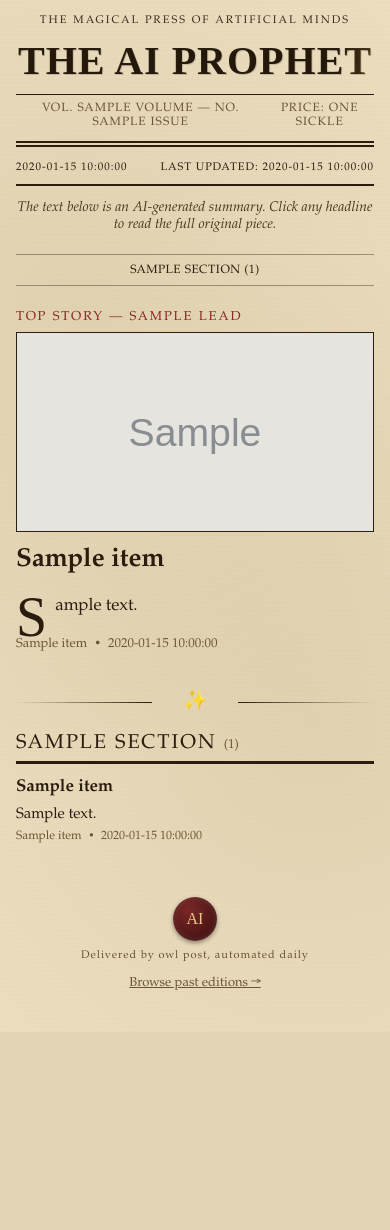
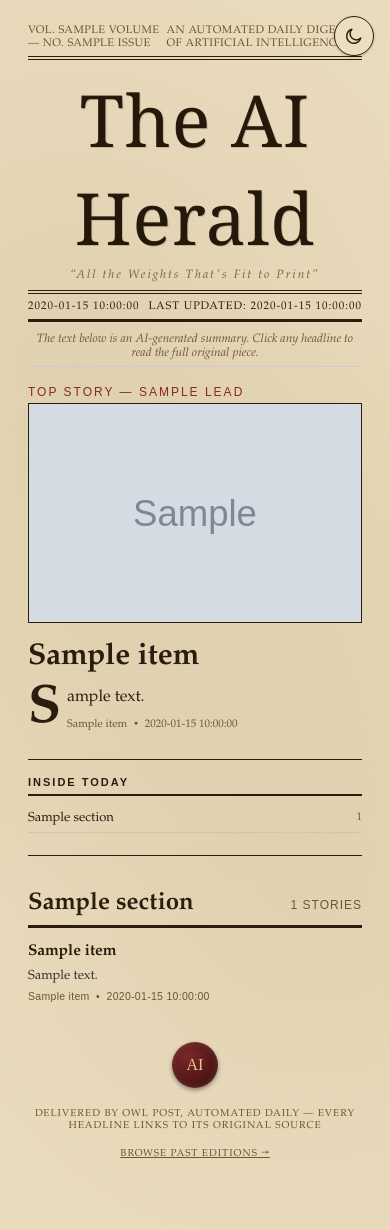
Before and after one commit to exc33ded/prefect-AI-news-run, a Python web app: template daily_ai_digest/templates/edition.html in a window 390 px wide. Before the commit the page ends 990 px from the top, so only its background shows below. Run offline with Jinja, Linux system fonts and the light colour scheme; the template is opened without the code that fills it: most values are stand-ins (such as "Sample title", 1, 10 or a date in 2020); grey boxes marked "Sample" are stand-in pictures.

Commit message:
Replace edition template with The AI Herald broadsheet design
Swaps the gothic-parchment 'AI Prophet' template for the broadsheet
layout: front-page lead + index rail, dedicated papers side-box,
light/dark theme toggle, mobile breakpoints.

```diff
--- a/daily_ai_digest/templates/edition.html
+++ b/daily_ai_digest/templates/edition.html
@@ -2,8 +2,16 @@
 <html>
 <head>
 <meta charset="utf-8">
-<title>The AI Prophet — {{ date }}</title>
+<title>The AI Herald — {{ date }}</title>
 <style>
+  :root {
+    --ink: #2b1d0e;
+    --rule: #2b1d0e;
+    --paper: #ecdfc0;
+    --gray: #6b5636;
+    --red: #8a2727;
+  }
+  * { box-sizing: border-box; }
   @keyframes shimmer {
     0%   { background-position: -200% 0; }
     100% { background-position: 200% 0; }
@@ -14,39 +22,49 @@
     50% { opacity: 1; }
     55% { opacity: 0.9; }
   }
-  @keyframes float {
-    0%, 100% { transform: translateY(0) rotate(0deg); }
-    50% { transform: translateY(-4px) rotate(2deg); }
+  body, .item a, .side-item a, .index-rail a, .theme-toggle, .seal, .item p, .side-item p {
+    transition: background-color 0.5s ease, color 0.5s ease, border-color 0.5s ease;
   }
-
-  * { box-sizing: border-box; }
   body {
-    background-color: #ecdfc0;
+    background-color: var(--paper);
     background-image:
       radial-gradient(circle at 20% 30%, rgba(120,90,40,0.10), transparent 60%),
       radial-gradient(circle at 80% 70%, rgba(120,90,40,0.10), transparent 60%),
       repeating-linear-gradient(0deg, rgba(120,90,40,0.02) 0px, transparent 2px, transparent 4px);
     font-family: 'Palatino Linotype', 'Book Antiqua', Palatino, serif;
-    font-size: 18px;
-    color: #2b1d0e;
-    max-width: 900px;
+    color: var(--ink);
+    max-width: 1080px;
     margin: 0 auto;
-    padding: 20px 30px 60px;
+    padding: 24px 28px 70px;
   }
 
-  .masthead { text-align: center; border-bottom: 6px double #2b1d0e; padding-bottom: 12px; margin-bottom: 8px; }
-  .masthead .eyebrow { font-size: 13px; letter-spacing: 4px; animation: flicker 4s ease-in-out infinite; }
+  .topline {
+    display: flex;
+    justify-content: space-between;
+    font-size: 11px;
+    letter-spacing: 0.5px;
+    text-transform: uppercase;
+    color: var(--gray);
+    padding-bottom: 6px;
+  }
+
+  .masthead {
+    text-align: center;
+    border-top: 4px double var(--ink);
+    border-bottom: 4px double var(--ink);
+    padding: 10px 0 8px;
+  }
   .masthead h1 {
-    font-family: 'Old English Text MT', 'Times New Roman', Georgia, serif;
-    font-size: 64px;
-    letter-spacing: 2px;
-    margin: 10px 0;
-    color: #2b1d0e;
+    font-family: 'Old English Text MT', 'UnifrakturMaguntia', Georgia, serif;
+    font-size: 72px;
+    margin: 0;
+    letter-spacing: 1px;
+    font-weight: normal;
     text-shadow: 1px 1px 0 rgba(0,0,0,0.15);
   }
   @supports ((-webkit-background-clip: text) or (background-clip: text)) {
     .masthead h1 {
-      background: linear-gradient(100deg, #2b1d0e 40%, #8a6a2f 50%, #2b1d0e 60%);
+      background: linear-gradient(100deg, var(--ink) 40%, #8a6a2f 50%, var(--ink) 60%);
       background-size: 250% 100%;
       -webkit-background-clip: text;
       background-clip: text;
@@ -54,149 +72,174 @@
       animation: shimmer 6s linear infinite;
     }
   }
-  .masthead .byline {
-    display: flex;
-    justify-content: space-between;
+  .masthead .tagline {
     font-size: 12px;
-    letter-spacing: 1px;
-    text-transform: uppercase;
-    color: #6b5636;
-    border-top: 1px solid #2b1d0e;
-    padding-top: 6px;
-    margin-top: 8px;
+    font-style: italic;
+    letter-spacing: 2px;
+    color: var(--gray);
+    margin-top: 2px;
+    animation: flicker 4s ease-in-out infinite;
   }
 
   .dateline {
     display: flex;
-    flex-wrap: wrap;
     justify-content: space-between;
-    align-items: center;
-    gap: 4px 12px;
-    font-size: 13px;
+    font-size: 11px;
+    text-transform: uppercase;
     letter-spacing: 1px;
-    text-transform: uppercase;
-    border-bottom: 2px solid #2b1d0e;
-    padding: 6px 0 10px;
-    margin-bottom: 14px;
+    border-bottom: 3px solid var(--ink);
+    padding: 6px 0;
+    margin-bottom: 4px;
   }
 
   .disclaimer {
-    font-size: 14px;
+    text-align: center;
+    font-size: 12px;
     font-style: italic;
-    text-align: center;
-    margin-bottom: 20px;
-    color: #4a3620;
+    color: var(--gray);
+    padding: 6px 0;
+    border-bottom: 1px solid #ccc;
+    margin-bottom: 18px;
   }
 
-  .index {
-    text-align: center;
-    font-size: 12px;
-    letter-spacing: 0.5px;
-    text-transform: uppercase;
-    padding: 8px 0;
-    margin-bottom: 24px;
-    border-top: 1px solid rgba(43,29,14,0.4);
-    border-bottom: 1px solid rgba(43,29,14,0.4);
-  }
-  .index a { color: #2b1d0e; text-decoration: none; }
-  .index a:hover { text-decoration: underline; }
-  .index .sep { color: #8a6a2f; margin: 0 6px; }
-
-  .lead { margin-bottom: 36px; }
-  .lead .thumb {
-    display: block;
-    width: 100%;
-    max-height: 320px;
-    object-fit: cover;
-    margin-bottom: 14px;
-    border: 1px solid #2b1d0e;
-    filter: sepia(20%);
+  .frontpage {
+    display: grid;
+    grid-template-columns: 2fr 1fr;
+    gap: 28px;
+    border-bottom: 1px solid var(--ink);
+    padding-bottom: 22px;
+    margin-bottom: 22px;
   }
   .lead .kicker {
-    font-size: 13px;
+    font-size: 12px;
     letter-spacing: 2px;
     text-transform: uppercase;
-    color: #8a2727;
-    margin-bottom: 6px;
+    color: var(--red);
+    font-family: Arial, sans-serif;
+    margin-bottom: 4px;
   }
-  .lead a {
+  .lead .lead-image {
+    width: 100%;
+    max-height: 220px;
+    object-fit: cover;
+    border: 1px solid var(--ink);
+    margin-bottom: 12px;
+  }
+  .lead a.headline {
     display: block;
-    font-size: 38px;
-    line-height: 1.15;
+    font-size: 40px;
+    line-height: 1.08;
     font-weight: bold;
-    color: #2b1d0e;
+    color: var(--ink);
     text-decoration: none;
-    margin-bottom: 10px;
+    margin-bottom: 12px;
   }
-  .lead a:hover { text-decoration: underline; }
-  .lead p {
-    font-size: 18px;
-    line-height: 1.6;
+  .lead a.headline:hover { text-decoration: underline; }
+  .lead .dek {
+    font-size: 16px;
+    line-height: 1.55;
+    max-width: 62ch;
   }
-  .lead p::first-letter {
+  .lead .dek::first-letter {
     float: left;
-    font-family: 'Old English Text MT', 'Times New Roman', serif;
-    font-size: 56px;
-    line-height: 40px;
-    padding: 4px 8px 0 0;
+    font-size: 54px;
+    line-height: 42px;
+    padding: 4px 6px 0 0;
+    font-weight: bold;
   }
-  .lead .source { font-size: 13px; color: #6b5636; margin-top: 4px; }
+  .lead .source { font-size: 11px; color: var(--gray); margin-top: 8px; }
 
-  .divider {
-    text-align: center;
-    margin: 34px 0 16px;
-    position: relative;
-    height: 26px;
+  .index-rail {
+    border-left: 1px solid var(--ink);
+    padding-left: 20px;
   }
-  .divider::before, .divider::after {
-    content: "";
-    position: absolute;
-    top: 50%;
-    width: 38%;
-    height: 1px;
-    background: linear-gradient(90deg, transparent, #2b1d0e);
+  .index-rail h3 {
+    font-family: Arial, sans-serif;
+    font-size: 11px;
+    letter-spacing: 2px;
+    text-transform: uppercase;
+    border-bottom: 2px solid var(--ink);
+    padding-bottom: 6px;
+    margin: 0 0 10px;
   }
-  .divider::before { left: 0; }
-  .divider::after { right: 0; background: linear-gradient(90deg, #2b1d0e, transparent); }
-  .divider span { display: inline-block; font-size: 20px; animation: float 3s ease-in-out infinite; }
+  .index-rail a {
+    display: flex;
+    justify-content: space-between;
+    color: var(--ink);
+    text-decoration: none;
+    font-size: 13px;
+    padding: 5px 0;
+    border-bottom: 1px dotted #bbb;
+  }
+  .index-rail a span.n { color: var(--gray); font-size: 11px; }
+  .index-rail a:hover { color: var(--red); }
 
   .section-title {
     font-size: 24px;
+    font-weight: bold;
+    border-bottom: 3px solid var(--ink);
+    padding-bottom: 6px;
+    margin: 34px 0 14px;
+    display: flex;
+    justify-content: space-between;
+    align-items: baseline;
+  }
+  .section-title .count {
+    font-family: Arial, sans-serif;
+    font-size: 12px;
+    font-weight: normal;
+    color: var(--gray);
     text-transform: uppercase;
-    letter-spacing: 2px;
-    border-bottom: 3px solid #2b1d0e;
-    padding-bottom: 6px;
-    margin-bottom: 14px;
-    scroll-margin-top: 16px;
+    letter-spacing: 1px;
   }
-  .count { font-size: 13px; text-transform: none; letter-spacing: 0; color: #6b5636; }
 
-  .columns { columns: 2; column-gap: 32px; column-rule: 1px solid rgba(43,29,14,0.35); }
-  .list { columns: 1; }
-  .item { break-inside: avoid; margin-bottom: 18px; }
+  .columns-3 { columns: 3; column-gap: 26px; column-rule: 1px solid #ccc; }
+  .item { break-inside: avoid; margin-bottom: 20px; }
   .item a {
-    color: #2b1d0e;
     font-weight: bold;
-    font-size: 18px;
+    font-size: 15.5px;
+    line-height: 1.3;
+    color: var(--ink);
     text-decoration: none;
-    background-image: linear-gradient(#2b1d0e, #2b1d0e);
-    background-position: 0 100%;
-    background-repeat: no-repeat;
-    background-size: 0% 1px;
-    transition: background-size 0.25s ease;
+    display: block;
+    margin-bottom: 4px;
   }
-  .item a:hover { background-size: 100% 1px; }
-  .item p { font-size: 15px; line-height: 1.5; margin: 6px 0 2px; }
-  .source { font-size: 12px; color: #6b5636; }
+  .item a:hover { color: var(--red); }
+  .item p { font-size: 13px; line-height: 1.5; margin: 0 0 4px; color: #333; }
+  .item .source { font-size: 10.5px; color: var(--gray); font-family: Arial, sans-serif; letter-spacing: 0.3px; }
 
-  .archive-link { text-align: center; font-size: 13px; margin-top: 14px; }
-  .archive-link a { color: #6b5636; }
+  .side-box {
+    margin: 34px 0;
+    background: rgba(166, 25, 46, 0.04);
+    border: 1px solid var(--ink);
+    border-top: 4px solid var(--red);
+    padding: 18px 22px;
+  }
+  .side-box h3 {
+    font-size: 20px;
+    text-transform: uppercase;
+    letter-spacing: 1px;
+    margin: 0 0 14px;
+    padding-bottom: 8px;
+    border-bottom: 2px solid var(--ink);
+    display: flex;
+    justify-content: space-between;
+    align-items: baseline;
+  }
+  .side-box h3 .count { font-family: Arial, sans-serif; font-size: 12px; font-weight: normal; color: var(--gray); text-transform: none; }
+  .side-box .columns-3 { column-rule-color: #c9a9a9; }
+  .side-item { break-inside: avoid; margin-bottom: 14px; padding-bottom: 14px; border-bottom: 1px dotted #bbb; }
+  .side-item:last-child { border-bottom: none; }
+  .side-item a { display: block; font-weight: bold; font-size: 14px; line-height: 1.3; color: var(--ink); text-decoration: none; margin-bottom: 4px; }
+  .side-item a:hover { color: var(--red); }
+  .side-item p { font-size: 12px; line-height: 1.45; color: #3a3a3a; margin: 0 0 3px; }
+  .side-item .source { font-size: 10px; color: var(--gray); font-family: Arial, sans-serif; letter-spacing: 0.3px; }
 
   .seal {
     display: block;
-    width: 44px;
-    height: 44px;
-    margin: 36px auto 0;
+    width: 46px;
+    height: 46px;
+    margin: 40px auto 0;
     border-radius: 50%;
     background: radial-gradient(circle at 35% 30%, #7a2727, #4a1414 70%);
     box-shadow: 0 2px 4px rgba(0,0,0,0.4), inset 0 0 6px rgba(255,255,255,0.15);
@@ -213,76 +256,159 @@
     font-size: 16px;
     color: #e8c98a;
   }
-  .footer-note { text-align: center; font-size: 11px; letter-spacing: 1px; color: #6b5636; margin-top: 8px; }
+
+  .masthead-footer {
+    text-align: center;
+    font-size: 10px;
+    letter-spacing: 1px;
+    color: var(--gray);
+    text-transform: uppercase;
+    margin-top: 10px;
+    padding-top: 10px;
+  }
 
   @media (prefers-color-scheme: dark) {
-    body { background-color: #1c1509; color: #e8dcc0; }
-    .masthead, .dateline, .section-title, .masthead .byline { border-color: #e8dcc0; }
-    .masthead h1 { color: #f0e6d0; }
-    .lead a, .lead p::first-letter { color: #f0e6d0; }
-    .index, .index a { color: #e8dcc0; }
-    .index { border-color: rgba(232,220,192,0.4); }
-    .columns { column-rule-color: rgba(232,220,192,0.35); }
-    .item a, .item a:hover { background-image: linear-gradient(#f0e6d0, #f0e6d0); }
-    .item a { color: #f0e6d0; }
+    :root { --ink: #e8dcc0; --paper: #1c1509; --gray: #b0a37e; --red: #e0a3a3; }
+    .item p { color: #cfc9ba; }
+    .columns-3 { column-rule-color: #3a352a; }
+    .index-rail a { border-bottom-color: #3a352a; }
+    .disclaimer { border-bottom-color: #3a352a; }
+    .side-box { background: rgba(224, 163, 163, 0.06); }
+    .side-item { border-bottom-color: #3a352a; }
+    .side-item p { color: #cfc9ba; }
   }
   @media (prefers-color-scheme: dark) and ((-webkit-background-clip: text) or (background-clip: text)) {
     .masthead h1 { background: linear-gradient(100deg, #f0e6d0 40%, #ffd77a 50%, #f0e6d0 60%); background-size: 250% 100%; -webkit-background-clip: text; background-clip: text; color: transparent; }
   }
 
-  @media (max-width: 640px) {
-    body { font-size: 17px; padding: 14px 16px 40px; }
-    .masthead h1 { font-size: 40px; letter-spacing: 1px; }
-    .masthead .eyebrow { font-size: 11px; letter-spacing: 2px; }
-    .dateline { font-size: 11px; }
-    .lead a { font-size: 26px; }
-    .lead p { font-size: 17px; }
-    .lead .thumb { max-height: 200px; }
-    .section-title { font-size: 20px; }
-    .columns { columns: 1; }
-    .item a { font-size: 17px; }
+  :root[data-theme="dark"] { --ink: #e8dcc0; --paper: #1c1509; --gray: #b0a37e; --red: #e0a3a3; }
+  :root[data-theme="dark"] .item p { color: #cfc9ba; }
+  :root[data-theme="dark"] .columns-3 { column-rule-color: #3a352a; }
+  :root[data-theme="dark"] .index-rail a { border-bottom-color: #3a352a; }
+  :root[data-theme="dark"] .disclaimer { border-bottom-color: #3a352a; }
+  :root[data-theme="dark"] .side-box { background: rgba(224, 163, 163, 0.06); }
+  :root[data-theme="dark"] .side-item { border-bottom-color: #3a352a; }
+  :root[data-theme="dark"] .side-item p { color: #cfc9ba; }
+  :root[data-theme="dark"] .masthead h1 { background: linear-gradient(100deg, #f0e6d0 40%, #ffd77a 50%, #f0e6d0 60%); background-size: 250% 100%; -webkit-background-clip: text; background-clip: text; color: transparent; }
+  :root[data-theme="light"] { --ink: #2b1d0e; --paper: #ecdfc0; --gray: #6b5636; --red: #8a2727; }
+  :root[data-theme="light"] .item p { color: #333; }
+  :root[data-theme="light"] .side-item p { color: #3a3a3a; }
+  :root[data-theme="light"] .side-box { background: rgba(166, 25, 46, 0.04); }
+  :root[data-theme="light"] .side-item { border-bottom-color: #bbb; }
+  :root[data-theme="light"] .masthead h1 { background: linear-gradient(100deg, var(--ink) 40%, #8a6a2f 50%, var(--ink) 60%); background-size: 250% 100%; -webkit-background-clip: text; background-clip: text; color: transparent; }
+
+  .theme-toggle {
+    position: fixed;
+    top: 16px;
+    right: 16px;
+    z-index: 10000;
+    width: 40px;
+    height: 40px;
+    display: flex;
+    align-items: center;
+    justify-content: center;
+    background: var(--paper);
+    color: var(--ink);
+    border: 1.5px solid var(--ink);
+    border-radius: 50%;
+    cursor: pointer;
+    transition: transform 0.35s ease, box-shadow 0.35s ease;
+    box-shadow: 0 1px 3px rgba(0,0,0,0.2);
+  }
+  .theme-toggle:hover { transform: rotate(20deg) scale(1.08); box-shadow: 0 2px 8px rgba(0,0,0,0.3); }
+  .theme-toggle svg { width: 20px; height: 20px; stroke: var(--ink); fill: none; stroke-width: 1.8; }
+
+  @media (max-width: 720px) {
+    .frontpage { grid-template-columns: 1fr; }
+    .index-rail { border-left: none; padding-left: 0; border-top: 1px solid var(--ink); padding-top: 16px; }
+    .lead a.headline { font-size: 30px; }
+    .columns-3 { columns: 1; }
+    .side-box .columns-3 { columns: 1; }
   }
 </style>
 </head>
 <body>
 
+  <button class="theme-toggle" id="themeToggle" aria-label="Toggle light and dark mode">
+    <svg id="themeIcon" viewBox="0 0 24 24" stroke-linecap="round" stroke-linejoin="round"></svg>
+  </button>
+  <script>
+    (function () {
+      var MOON = '<path d="M20 14.5A8.5 8.5 0 1 1 9.5 4a6.5 6.5 0 0 0 10.5 10.5z"/>';
+      var SUN = '<circle cx="12" cy="12" r="4.2"/><path d="M12 2.5v2.4M12 19.1v2.4M4.2 4.2l1.7 1.7M18.1 18.1l1.7 1.7M2.5 12h2.4M19.1 12h2.4M4.2 19.8l1.7-1.7M18.1 5.9l1.7-1.7"/>';
+
+      var root = document.documentElement;
+      var icon = document.getElementById('themeIcon');
+
+      function currentTheme() {
+        return root.getAttribute('data-theme') || (matchMedia('(prefers-color-scheme: dark)').matches ? 'dark' : 'light');
+      }
+      function paintIcon(theme) {
+        icon.innerHTML = theme === 'dark' ? SUN : MOON;
+      }
+
+      paintIcon(currentTheme());
+
+      document.getElementById('themeToggle').addEventListener('click', function () {
+        var next = currentTheme() === 'dark' ? 'light' : 'dark';
+        root.setAttribute('data-theme', next);
+        paintIcon(next);
+      });
+    })();
+  </script>
+
+  <div class="topline">
+    <span>Vol. {{ volume }} &mdash; No. {{ issue }}</span>
+    <span>An Automated Daily Digest of Artificial Intelligence</span>
+  </div>
+
   <div class="masthead">
-    <div class="eyebrow">THE MAGICAL PRESS OF ARTIFICIAL MINDS</div>
-    <h1>THE AI PROPHET</h1>
-    <div class="byline">
-      <span>Vol. {{ volume }} &mdash; No. {{ issue }}</span>
-      <span>Price: One Sickle</span>
-    </div>
+    <h1>The AI Herald</h1>
+    <div class="tagline">&ldquo;All the Weights That's Fit to Print&rdquo;</div>
   </div>
+
   <div class="dateline">
     <span>{{ date }}</span>
     <span>Last Updated: {{ updated_at }}</span>
   </div>
 
-  <div class="disclaimer">
-    The text below is an AI-generated summary. Click any headline to read the full original piece.
-  </div>
-
-  {% if sections %}
-  <div class="index">
-    {% for s in sections %}<a href="#{{ s.category }}">{{ s.label }} ({{ s.count }})</a>{% if not loop.last %}<span class="sep">&bull;</span>{% endif %}{% endfor %}
-  </div>
-  {% endif %}
+  <div class="disclaimer">The text below is an AI-generated summary. Click any headline to read the full original piece.</div>
 
   {% if lead %}
-  <div class="lead">
-    <div class="kicker">Top Story &mdash; {{ lead.label }}</div>
-    {% if lead.image %}<img class="thumb" src="{{ lead.image }}" alt="">{% endif %}
-    <a href="{{ lead.item.url }}">{{ lead.item.title }}</a>
-    <p>{{ lead.item.summary }}</p>
-    <div class="source">{{ lead.item.source_name }}{% if lead.item.published_date %} &nbsp;&bull;&nbsp; {{ lead.item.published_date }}{% endif %}</div>
+  <div class="frontpage">
+    <div class="lead">
+      <div class="kicker">Top Story &mdash; {{ lead.label }}</div>
+      {% if lead.image %}<img class="lead-image" src="{{ lead.image }}" alt="">{% endif %}
+      <a class="headline" href="{{ lead.item.url }}">{{ lead.item.title }}</a>
+      <div class="dek">{{ lead.item.summary }}</div>
+      <div class="source">{{ lead.item.source_name }}{% if lead.item.published_date %} &nbsp;&bull;&nbsp; {{ lead.item.published_date }}{% endif %}</div>
+    </div>
+    {% if sections %}
+    <div class="index-rail">
+      <h3>Inside Today</h3>
+      {% for s in sections %}<a href="#{{ s.category }}"><span>{{ s.label }}</span><span class="n">{{ s.count }}</span></a>{% endfor %}
+    </div>
+    {% endif %}
   </div>
   {% endif %}
 
   {% for s in sections %}
-  <div class="divider"><span>&#10024;</span></div>
-  <div class="section-title" id="{{ s.category }}">{{ s.label }} <span class="count">({{ s.count }})</span></div>
-  <div class="{{ 'columns' if s.count >= 3 else 'list' }}">
+  {% if s.category == 'papers' %}
+  <div class="side-box" id="{{ s.category }}">
+    <h3>{{ s.label }} <span class="count">{{ s.count }} stories</span></h3>
+    <div class="{{ 'columns-3' if s.count >= 3 else '' }}">
+      {% for item in s.entries %}
+      <div class="side-item">
+        <a href="{{ item.url }}">{{ item.title }}</a>
+        <p>{{ item.summary }}</p>
+        <div class="source">{{ item.source_name }}{% if item.published_date %} &nbsp;&bull;&nbsp; {{ item.published_date }}{% endif %}</div>
+      </div>
+      {% endfor %}
+    </div>
+  </div>
+  {% else %}
+  <div class="section-title" id="{{ s.category }}">{{ s.label }} <span class="count">{{ s.count }} stories</span></div>
+  <div class="{{ 'columns-3' if s.count >= 3 else '' }}">
     {% for item in s.entries %}
     <div class="item">
       <a href="{{ item.url }}">{{ item.title }}</a>
@@ -291,11 +417,12 @@
     </div>
     {% endfor %}
   </div>
+  {% endif %}
   {% endfor %}
 
   <div class="seal"></div>
-  <div class="footer-note">Delivered by owl post, automated daily</div>
-  <div class="archive-link"><a href="archive.html">Browse past editions &rarr;</a></div>
+  <div class="masthead-footer">Delivered by owl post, automated daily &mdash; every headline links to its original source</div>
+  <div class="masthead-footer" style="margin-top: 6px;"><a href="archive.html" style="color: inherit;">Browse past editions &rarr;</a></div>
 
 </body>
 </html>
```
